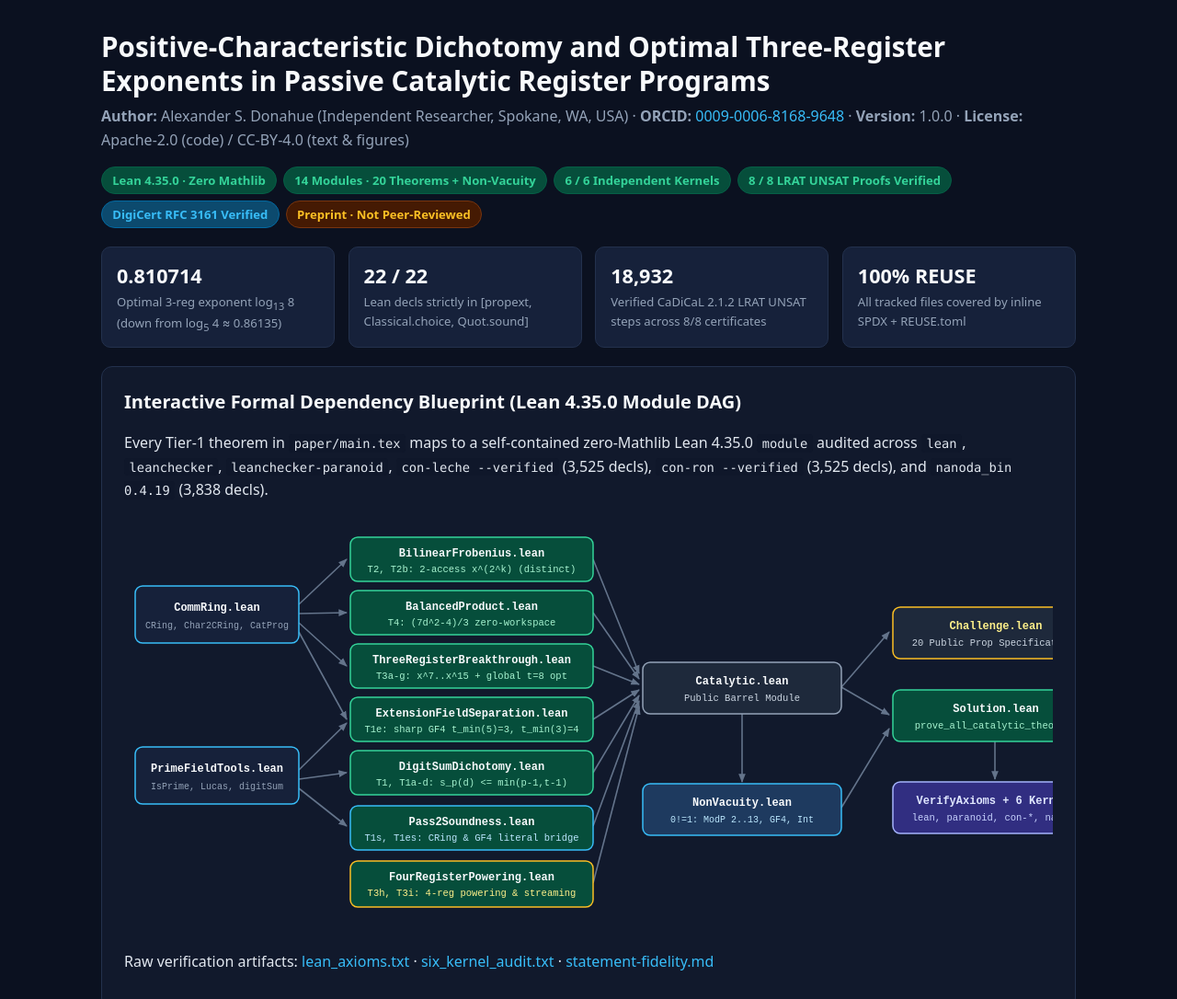
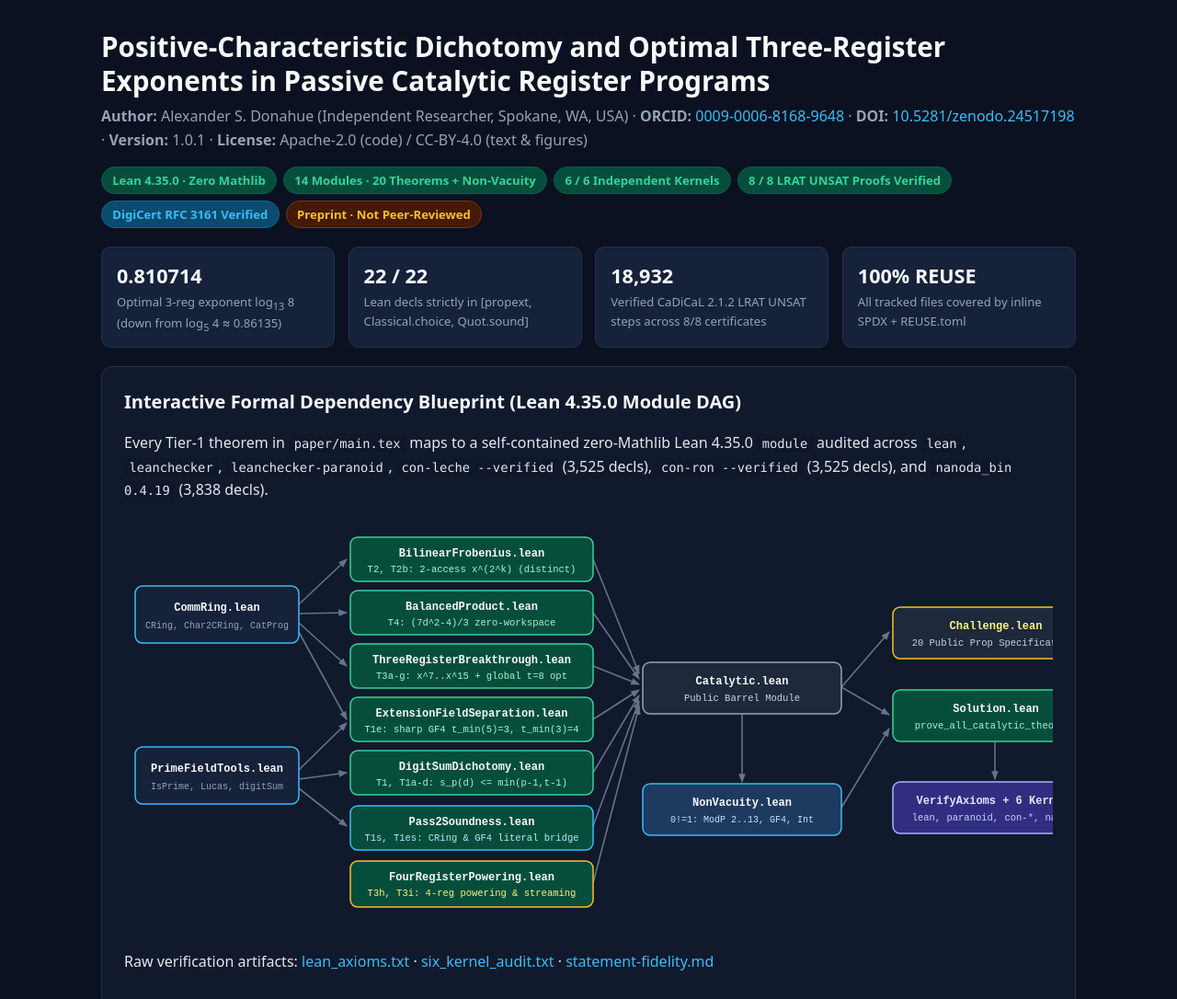
Before and after one commit to 0thernes/catalytic-register-frontiers, a plain HTML site: page docs/index.html in a window 1280 px wide. Shown: the top 1086 px of the page at 92% size. Drawn offline with Linux system fonts and the light colour scheme.

Commit message:
Patch canonical Zenodo DOI (10.5281/zenodo.24517198) into paper p.1, README, CITATION.cff, Blueprint, and launch docs

```diff
--- a/docs/index.html
+++ b/docs/index.html
@@ -106,7 +106,8 @@
   <p class="meta">
     <strong>Author:</strong> Alexander S. Donahue (Independent Researcher, Spokane, WA, USA) &middot;
     <strong>ORCID:</strong> <a href="https://orcid.org/0009-0006-8168-9648">0009-0006-8168-9648</a> &middot;
-    <strong>Version:</strong> 1.0.0 &middot;
+    <strong>DOI:</strong> <a href="https://doi.org/10.5281/zenodo.24517198">10.5281/zenodo.24517198</a> &middot;
+    <strong>Version:</strong> 1.0.1 &middot;
     <strong>License:</strong> Apache-2.0 (code) / CC-BY-4.0 (text &amp; figures)
   </p>
   <div class="pills">
```
Also changed, not shown: 6 other files.
